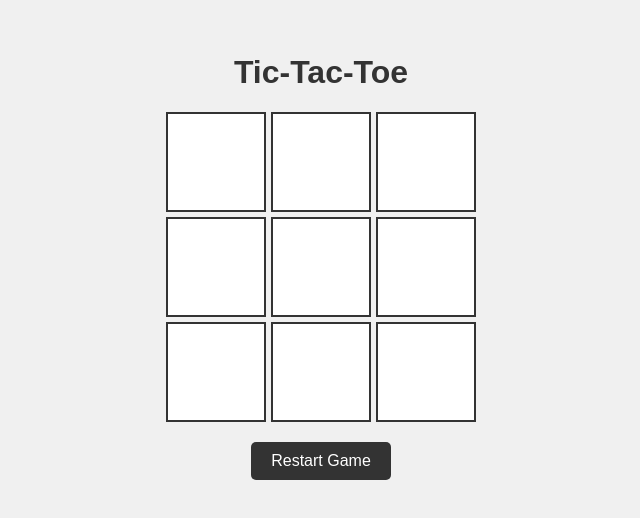
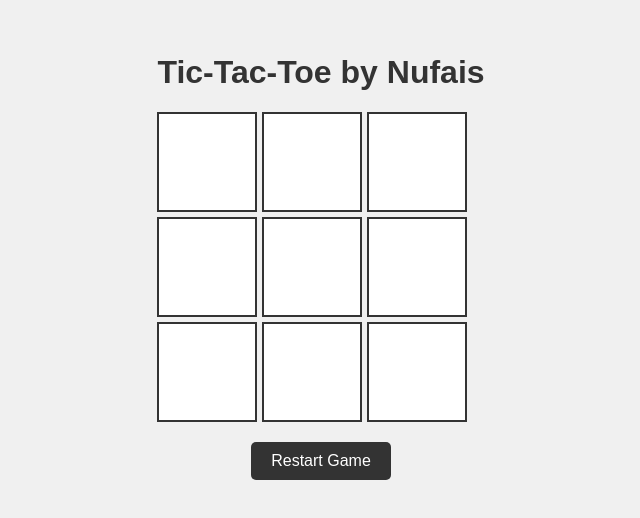
Before and after one commit to muhammednufais/tic-tac-toes, a plain HTML site: page index.html in a window 1280 px wide. Shown: the part 144-662 px from the top of the page, without its empty margins (319-959 px from the left). Drawn offline with Linux system fonts and the light colour scheme.

Commit message:
change nufias name

```diff
--- a/index.html
+++ b/index.html
@@ -9,7 +9,7 @@
 </head>
 <body>
     <div class="game-container">
-        <h1>Tic-Tac-Toe</h1>
+        <h1>Tic-Tac-Toe by Nufais</h1>
         <div class="game-status" id="gameStatus"></div>
         <div class="grid" id="grid">
             <div class="cell" data-index="0"></div>
```
